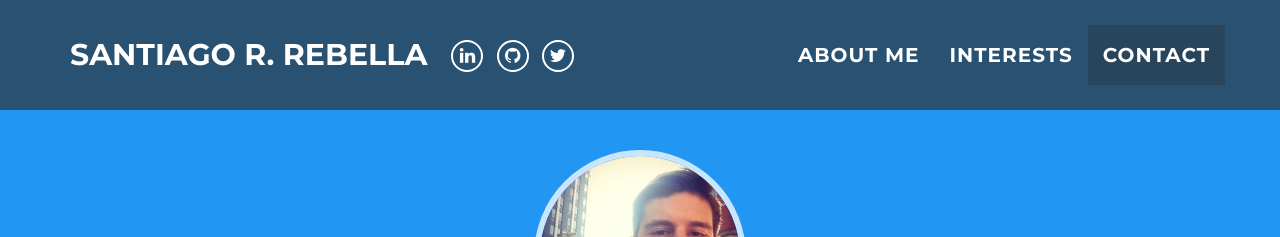
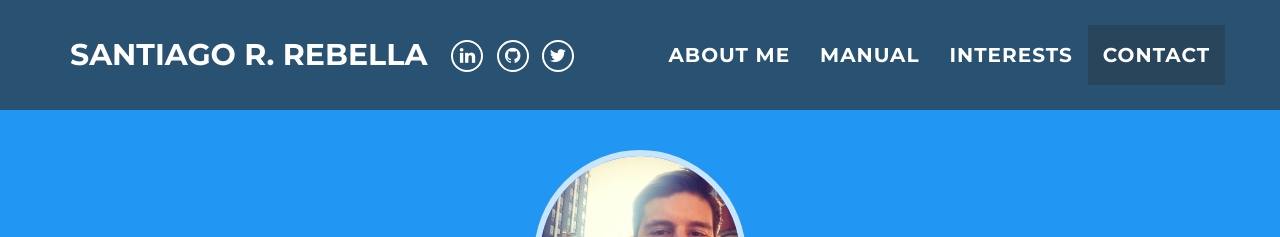
Before and after one commit to srebella/portfolio, a Jekyll site: the page built from index.html, in a window 1280 px wide. Shown: the top 237 px of the page. Built offline with Jekyll 4.4.1, drawn with Linux system fonts in a browser that asks for light colours.

Commit message:
Update default.html

```diff
--- a/_layouts/default.html
+++ b/_layouts/default.html
@@ -57,6 +57,9 @@
                    </li>
                    <li class="page-scroll">
                        <a href="#about">About Me</a>
+                   </li>
+                   <li class="page-scroll">
+                       <a href="#manual">Manual</a>
                    </li>
                    <li class="page-scroll">
                        <a href="#interests">Interests</a>
```
